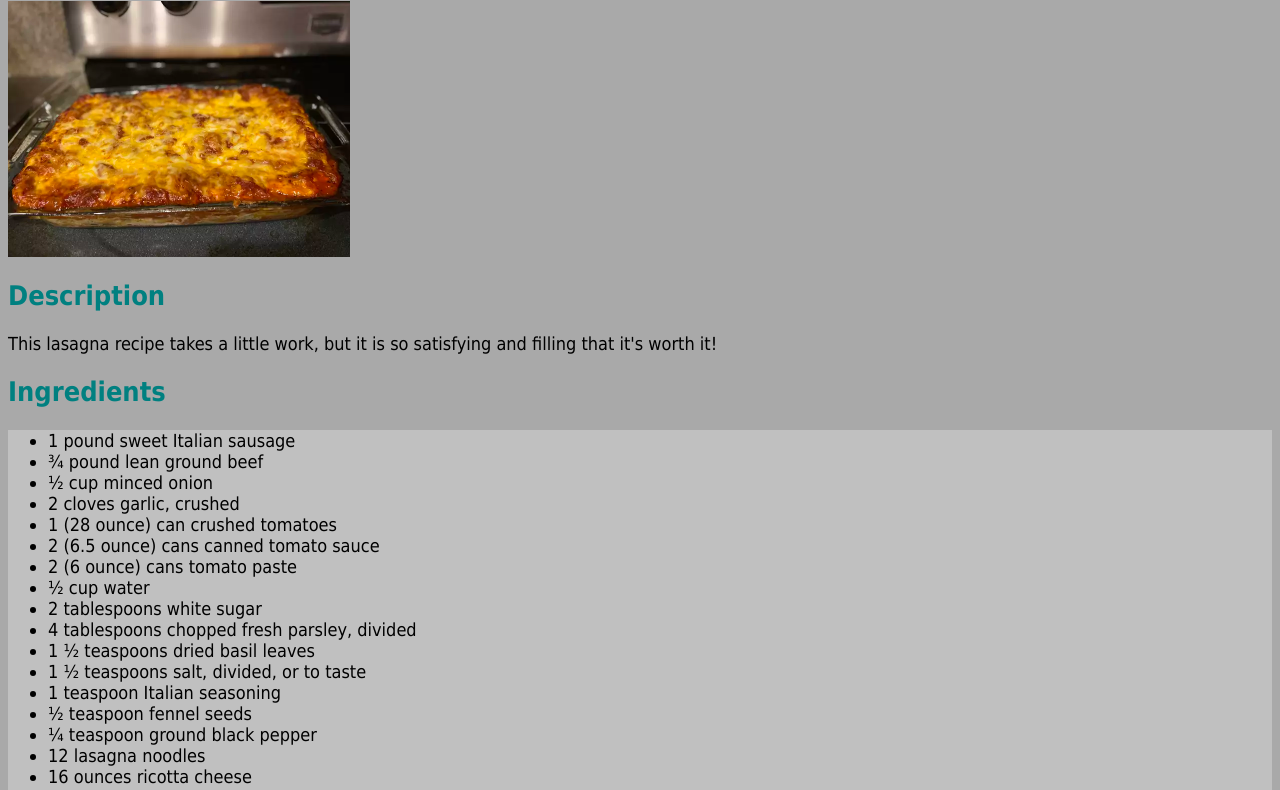
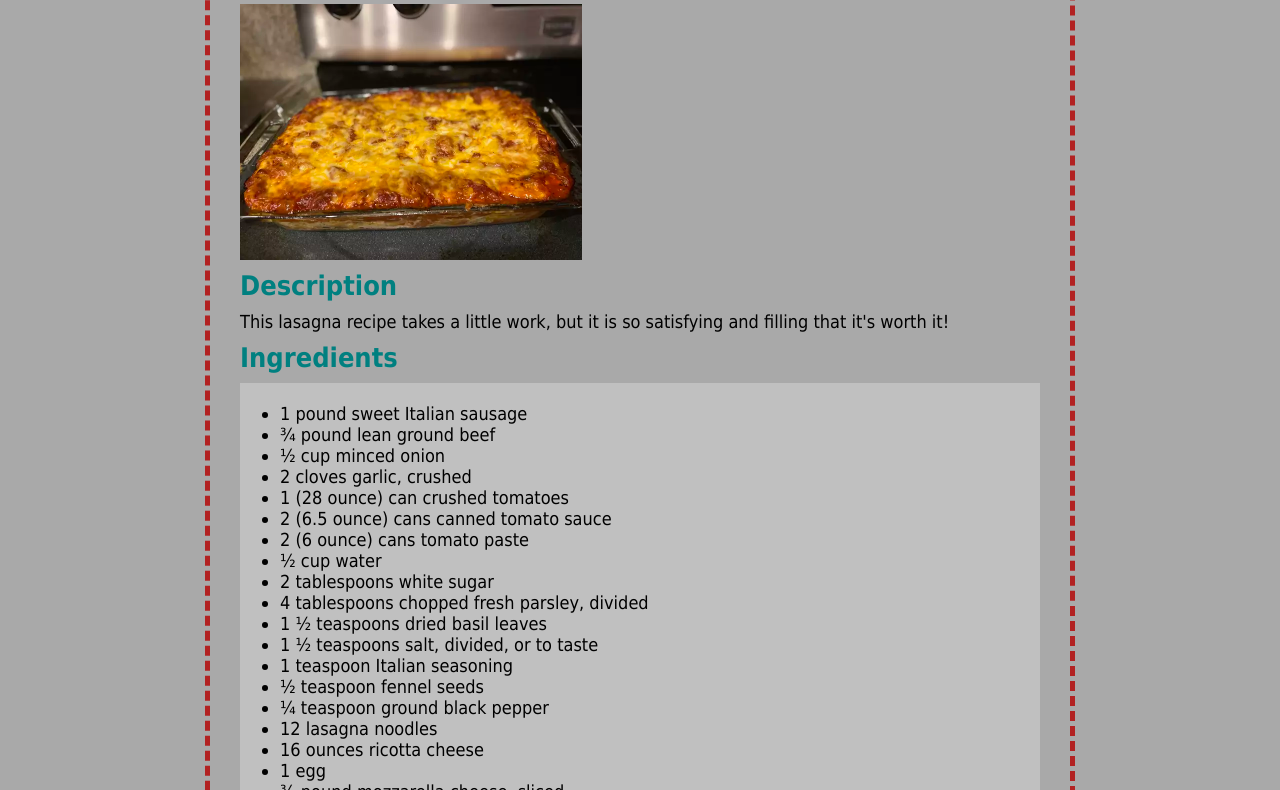
Before and after one commit to zsklz/odin-recipes, a plain HTML site: page recipes/lasagna.html in a window 1280 px wide. Shown: the part 72-862 px from the top of the page. Drawn offline with Linux system fonts and the light colour scheme.

Commit message:
Layout practice

```diff
--- a/style.css
+++ b/style.css
@@ -2,19 +2,34 @@ body {
     background-color: darkgrey;
     font-family: Tahoma, Verdana, sans-serif;
     font-size: 18px;
+    width: 800px;
+    margin: 0 auto;
+    padding: 30px;
+    padding-top: 10px;
+    border: 5px dashed firebrick;
+    border-radius: 20px;
 }
 
 h1 {
     color: azure;
+    margin-top: 0;
+    margin-bottom: 20px;
 }
 
 h2 {
     color: teal;
+    margin: 10px 0;
+}
+
+p {
+    margin: 0;
 }
 
 ul,
 ol {
     background: silver;
+    padding: 20px 40px;
+    margin: 0;
 }
 
 img {
```
